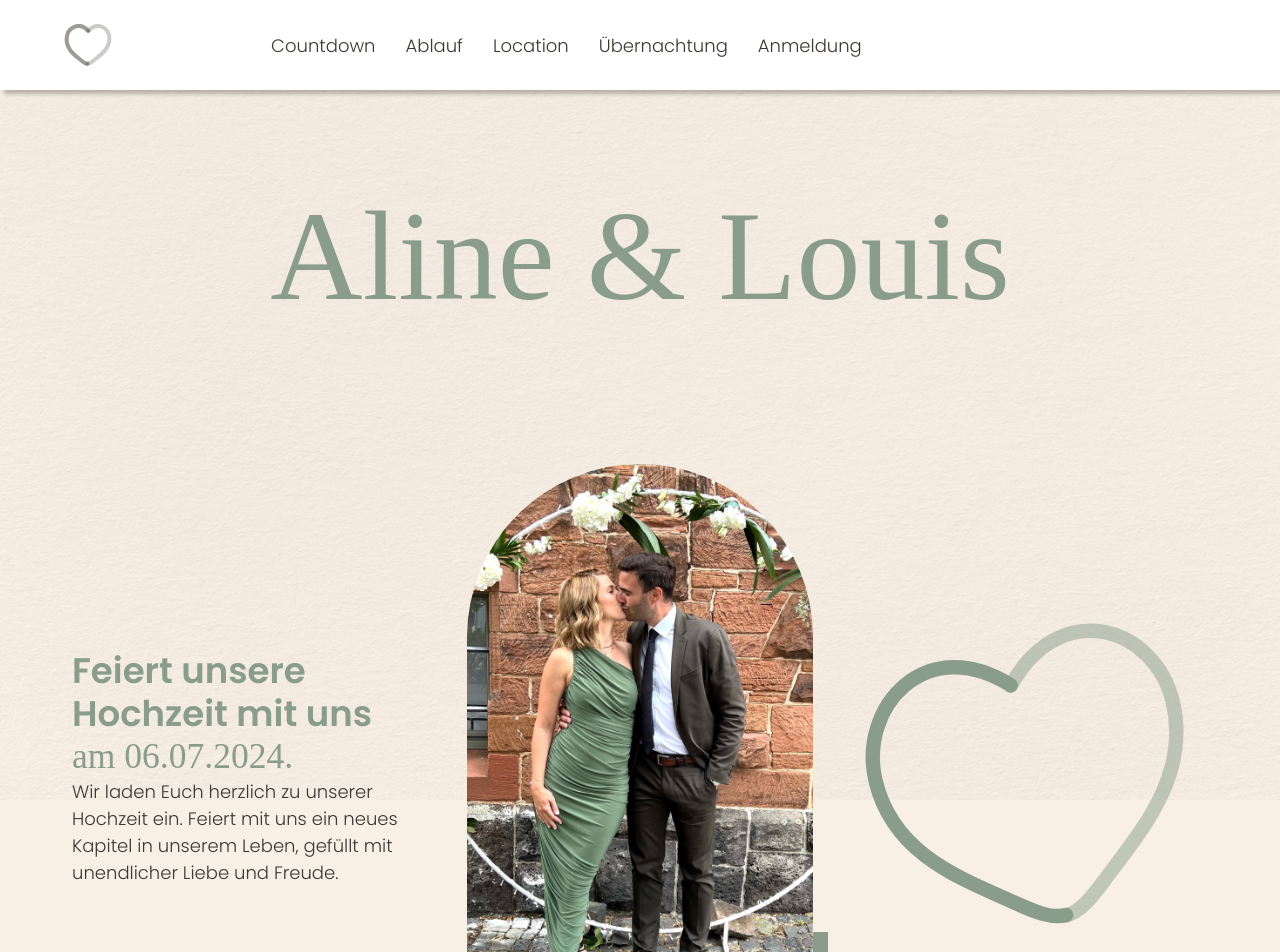
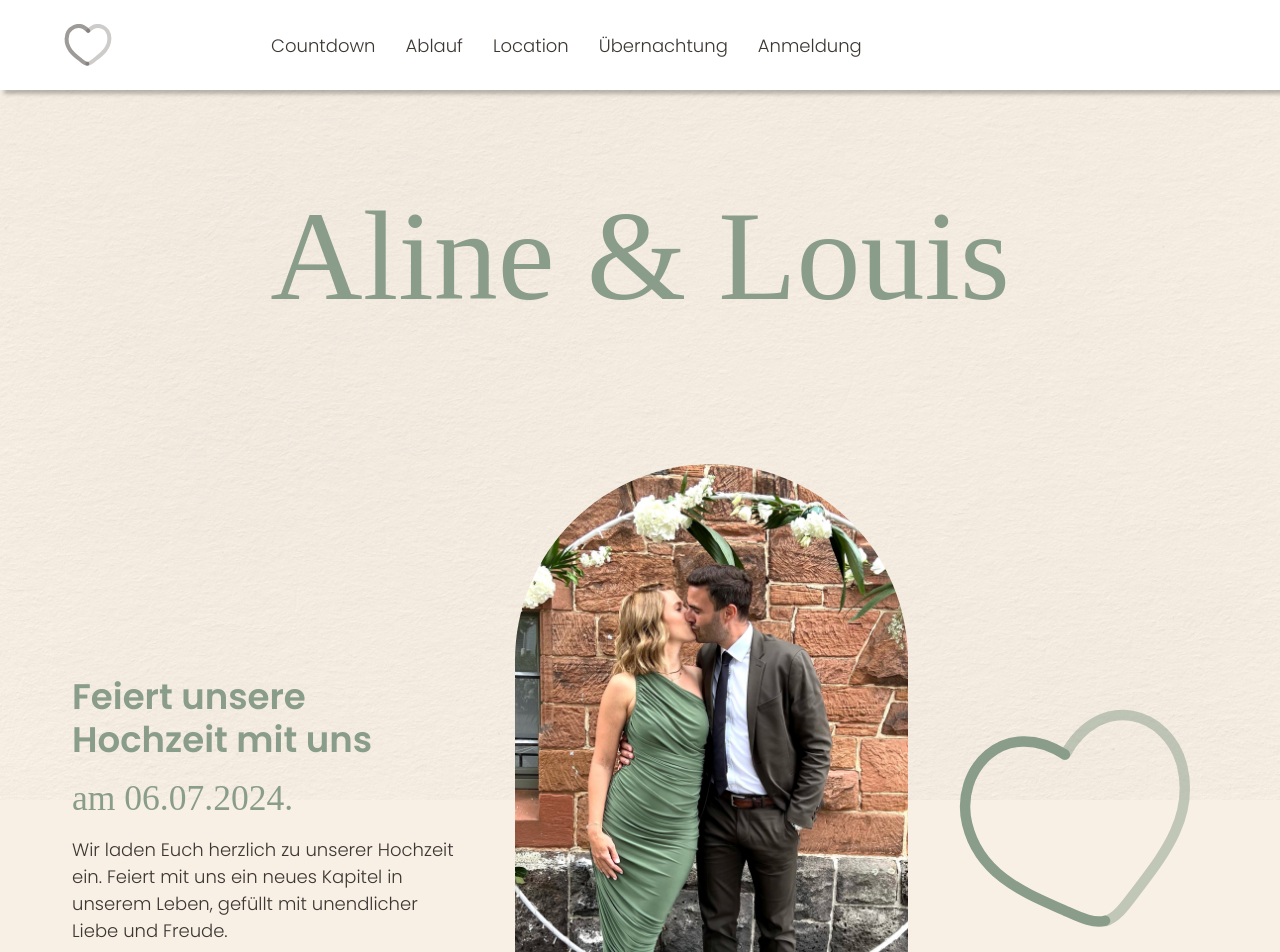
Before and after one commit to julian-jaeger-06/hochzeit-main, a Next.js app: page / in a window 1280 px wide. Shown: the top 952 px of the page. Built offline with nearby package versions, Linux system fonts and the light colour scheme; no server answers; a web font is replaced by a local one.

Commit message:
fix mobile styles

```diff
--- a/src/app/gesendet/page.tsx
+++ /dev/null
@@ -1,32 +0,0 @@
-import Footer from "@/components/Footer/Footer";
-import Navbar from "@/components/Navbar/Navbar";
-import { BsCheck2 } from 'react-icons/bs';
-import './page.css';
-
-
-export default function Response() {
-  const links = [
-    { label: "Countdown", url: "#countdown" },
-    { label: "Ablauf", url: "#ablauf" },
-    { label: "Location", url: "#location" },
-    { label: "Übernachtung", url: "#uebernachtung" },
-    { label: "Anmeldung", url: "#anmeldung" },
-  ];
-
-  return (
-    <body>
-      <Navbar links={links} />
-      <main className="mainwrapper">
-        <div className="GesendetSection">
-          <h1>Wir freuen uns auf Dich!</h1>
-          <div>
-            <h2 className="dark">Du hast deine Antwort erfolgreich abgesendet.<br></br><br></br>
-             </h2>
-            <BsCheck2 className='CheckedIcon' />
-          </div>
-        </div>
-      </main>
-      <Footer/>
-    </body>
-  );
-}
--- a/src/app/globals.css
+++ b/src/app/globals.css
@@ -36,8 +36,6 @@ body {
   background-size: cover;
   background-repeat: no-repeat;
   background-position: center;
-
-
 }
 
 .mainwrapper {
@@ -63,17 +61,16 @@ h1 {
   color: #899d8a;
   text-align: center;
   font-family: "Petit Formal Script";
-  font-size: 8rem;
+  font-size: 6rem;
   font-style: normal;
   font-weight: 400;
   font-display: swap;
-  margin: 10rem 2rem 5rem;
+  margin-top: 10rem;
+  margin-bottom: 5rem;
 
-  @media (max-width: 768px) {
-    font-size: 6rem;
+  @media (min-width: 768px) {
+    font-size: 8rem;
   }
-
-  /* media query for fontt-size */
 }
 
 h2 {
--- a/src/components/Hero/Hero.tsx
+++ b/src/components/Hero/Hero.tsx
@@ -1,27 +1,26 @@
-import Heart from "@/app/heart.svg";
+import WeddingPhoto from "@/assets/hero_aline_louis.jpeg";
 import Image, { StaticImageData } from "next/image";
 import "./hero.css";
-import WeddingPhoto from "@/assets/hero_aline_louis.jpeg";
 
 export default function Hero() {
   return (
     <section>
       <h1>Aline & Louis</h1>
       <div className="HeroFlex">
-        <div className="Intro">
+        <div className="text-center lg:text-left flex flex-col gap-4">
           <h2>Feiert unsere Hochzeit mit uns</h2>
           <h2 className="h2PetitFormalScript">am 06.07.2024.</h2>
           <p>
-            Wir laden Euch herzlich zu unserer Hochzeit ein. Feiert mit
-            uns ein neues Kapitel in unserem Leben, gefüllt mit
-            unendlicher Liebe und Freude.
+            Wir laden Euch herzlich zu unserer Hochzeit ein. Feiert mit uns ein
+            neues Kapitel in unserem Leben, gefüllt mit unendlicher Liebe und
+            Freude.
           </p>
         </div>
 
         <div className="HeroImage">
-          <img
+          <Image
             className="AlineLouis max-w-full"
-            src={WeddingPhoto.src}
+            src={WeddingPhoto}
             alt="Aline und Louis"
           />
           <div className="Rectangle"></div>
@@ -51,8 +50,6 @@ export default function Hero() {
             />
           </g>
         </svg>
-
-        {/* Bilder und SVG muss noch ausgetauscht werden, konnte aber nicht richtig verknüpft werden */}
       </div>
     </section>
   );
--- a/src/components/Hero/hero.css
+++ b/src/components/Hero/hero.css
@@ -1,22 +1,13 @@
 .HeroFlex {
   display: grid;
   padding: 2rem;
-  grid-template-columns: 1fr;
   gap: 25px;
   align-items: center;
   justify-items: center;
 
   @media (min-width: 1024px) {
-    grid-template-columns: 1fr 1fr 1fr;
+    grid-template-columns: 2fr 2fr 1fr;
     gap: 50px;
-  }
-}
-
-.Intro {
-
-  flex: 1;
-  @media (max-width: 1023px) {
-    text-align: center;
   }
 }
 
@@ -27,7 +18,6 @@
 
 .AlineLouis {
   border-radius: 18rem 18rem 0rem 0rem;
-  width: 100%;
 }
 
 .Rectangle {
@@ -49,12 +39,10 @@
   min-width: 200px;
   margin: 2rem 0 0 0;
 
-
   @media (min-width: 1024px) {
     max-width: none;
     min-width: 250px;
     flex: 1;
     width: 100%;
-
   }
 }
--- a/src/components/Navbar/navbar.css
+++ b/src/components/Navbar/navbar.css
@@ -31,12 +31,12 @@ nav {
 }
 
 .Menu {
-  display: inline-flex;
+  display: none;
   gap: 30px;
   position: relative;
 
-  @media (max-width: 768px) {
-    display: none;
+  @media(min-width: 768px) {
+    display: flex;
   }
 }
 
```
Also changed, not shown: src/app/gesendet/page.css (deleted, +0 -21 lines).
